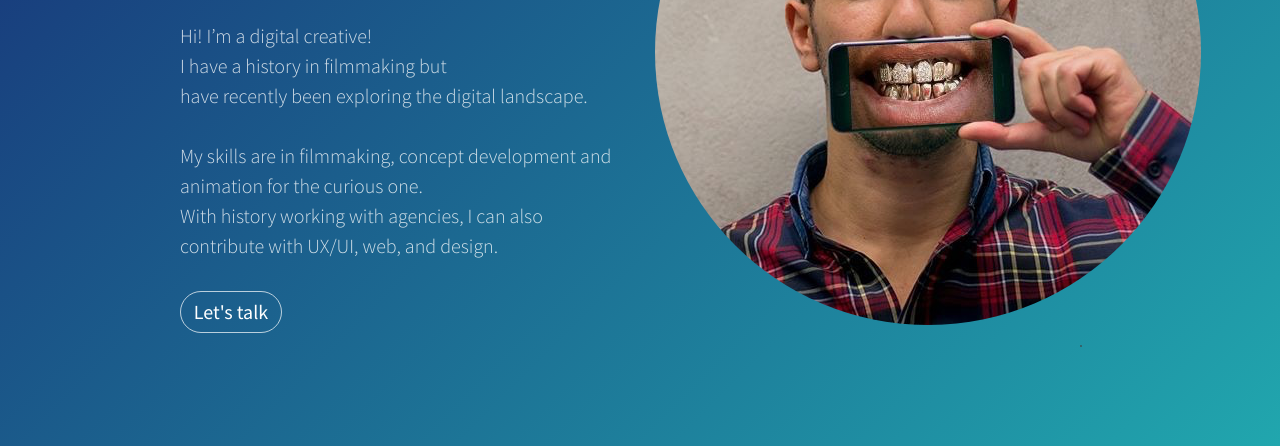
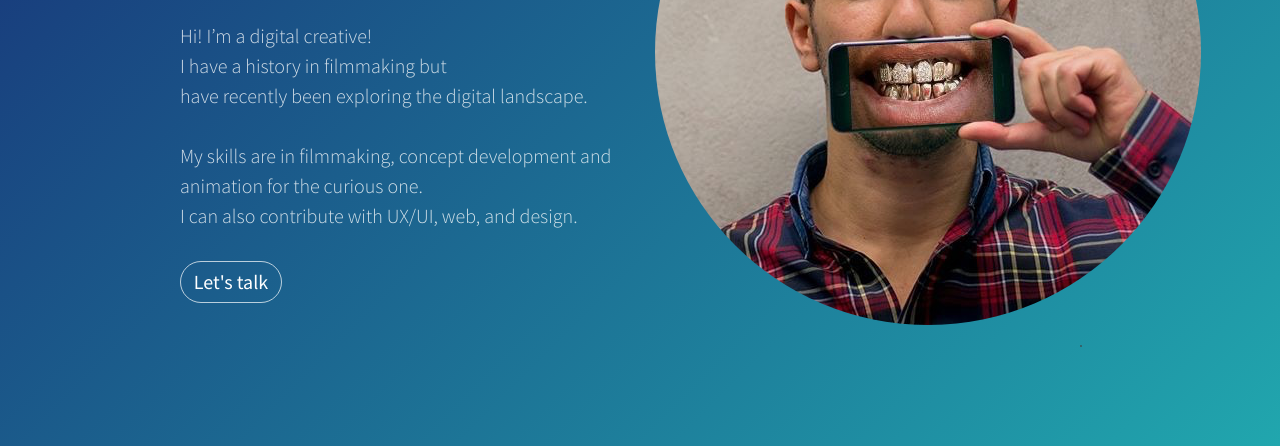
Before and after one commit to jzeito/jzeito.github.io, a plain HTML site: page index.html in a window 1280 px wide. Shown: the part 354-800 px from the top of the page. Drawn offline with nearby package versions, Linux system fonts and the light colour scheme.

Commit message:
v. 2.0
Changed intro text.

```diff
--- a/index.html
+++ b/index.html
@@ -44,7 +44,7 @@
                     <div class="col-12 col-lg-6 col-xl-5 offset-xl-1" style="margin-top:-20px;">
                         <h1>Digital Creative</h1>
                         <p>Hi! I’m a digital creative!<br>I have a history in filmmaking but<br>have recently been exploring the digital landscape.<br><br> My skills are in filmmaking, concept development and animation
-                            for the curious one.<br>With history working with agencies, I can also contribute with UX/UI, web, and design.<br></p><button class="btn btn-light btn-lg action-button" type="button"><a href="mailto: jean-pierre.zeito@hyperisland.se">Let's talk</a></button></div>
+                            for the curious one.<br>I can also contribute with UX/UI, web, and design.<br></p><button class="btn btn-light btn-lg action-button" type="button"><a href="mailto: jean-pierre.zeito@hyperisland.se">Let's talk</a></button></div>
                     <div class="col-md-5 col-lg-5 offset-lg-1 offset-xl-0 d-none d-lg-block phone-holder"><img src="assets/img/IMG_2186.png">
                         <div class="iphone-mockup">
                             <div class="screen" style="background-image:url(&quot;assets/img/IMG_2186.png&quot;);"></div>
```
